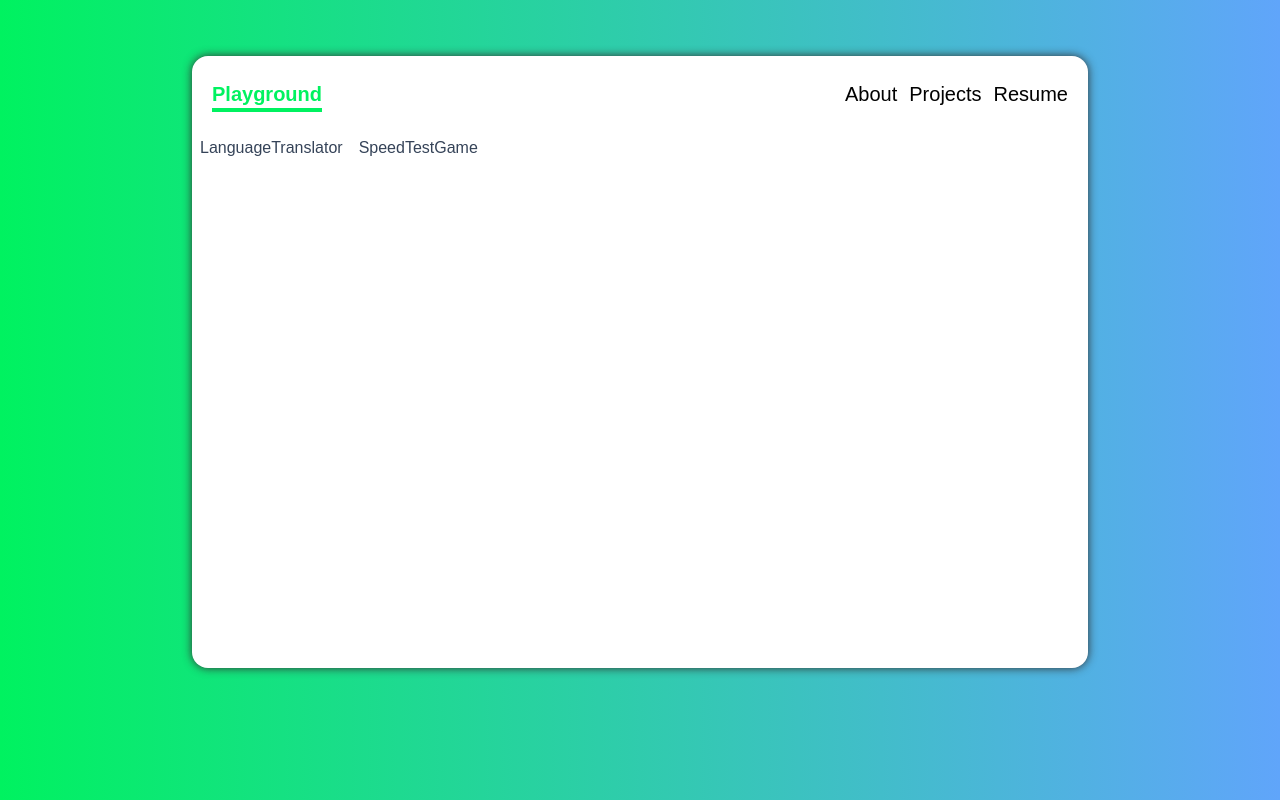
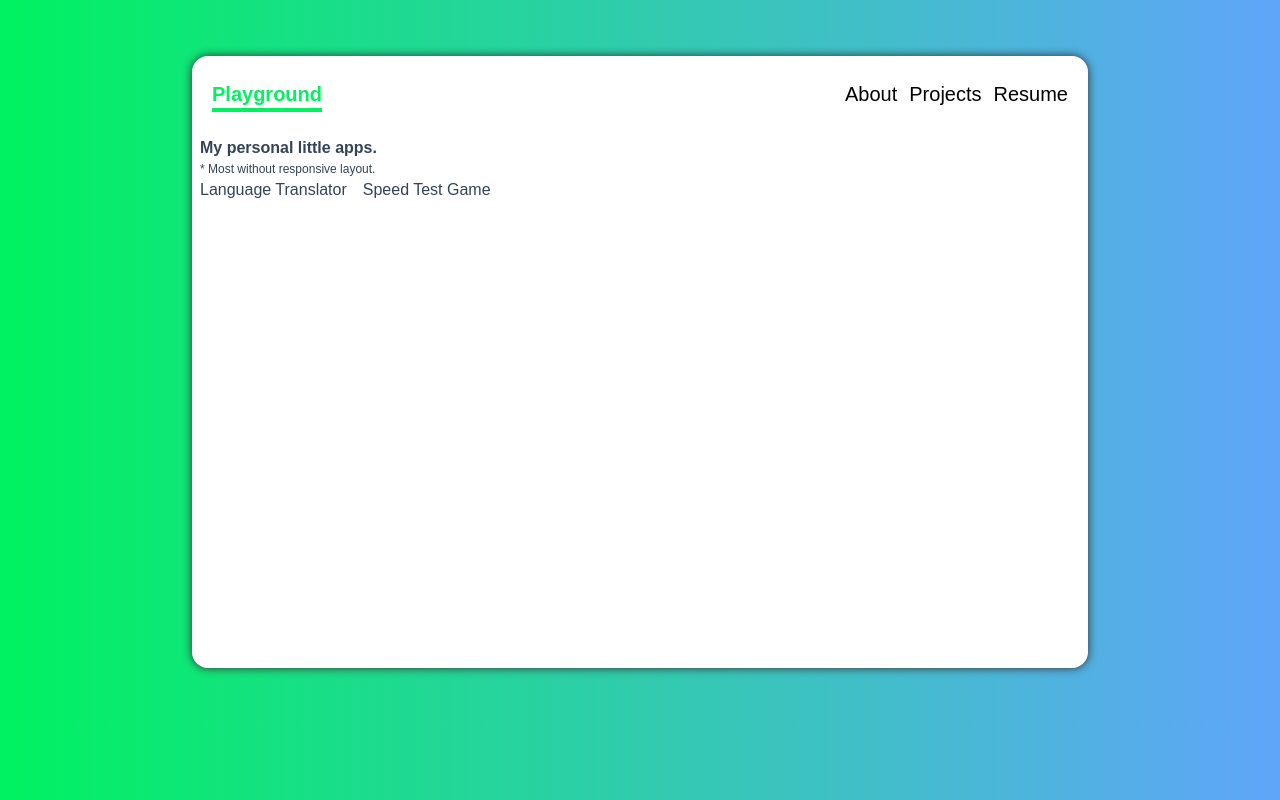
Before and after one commit to lazarevartur/portfolio, a Next.js app: page /playground in a window 1280 px wide. Built offline with nearby package versions, Linux system fonts and the light colour scheme.

Commit message:
feat: Update info on playground page, added hover effect on links

```diff
--- a/pages/playground/[id].tsx
+++ b/pages/playground/[id].tsx
@@ -1,6 +1,8 @@
 import { useMemo } from "react";
 import { useRouter } from "next/router";
 import { PLAYGROUND_COMPONENTS } from "../../src/config";
+
+import s from "../../src/styles/styles.module.scss";
 
 const PlaygroundItem = () => {
   const router = useRouter();
@@ -18,7 +20,10 @@ const PlaygroundItem = () => {
   return (
     <div>
       <div>
-        <span className="mx-2 my-1 cursor-pointer" onClick={router.back}>
+        <span
+          className={`mx-2 my-1 cursor-pointer ${s.hover_link}`}
+          onClick={router.back}
+        >
           Go back
         </span>
       </div>
--- a/pages/playground/index.tsx
+++ b/pages/playground/index.tsx
@@ -2,15 +2,21 @@ import { FC } from "react";
 import { useRouter } from "next/router";
 import { playgroundMenuItems } from "../../src/routes";
 import Link from "next/link";
+
+import s from "../../src/styles/styles.module.scss";
 
 const Index: FC = () => {
   const router = useRouter();
 
   return (
     <div className="min-h-[532px]">
+      <div className="mx-2">
+        <h3 className='font-bold'>My personal little apps.</h3>
+        <h5 className='text-[12px]'>* Most without responsive layout.</h5>
+      </div>
       {playgroundMenuItems.map((item, index) => (
         <Link href={item.link} key={index}>
-          <a className="mx-2 my-1 cursor-pointer">{item.name}</a>
+          <a className={`mx-2 my-1 cursor-pointer ${s.hover_link}`}>{item.name}</a>
         </Link>
       ))}
     </div>
--- a/pages/resume.tsx
+++ b/pages/resume.tsx
@@ -15,6 +15,31 @@ const Resume = () => {
     >
       {/* {edu} */}
       <div className="grid gap-6 md:grid-cols-2">
+        <motion.div variants={fadeInUp} initial="initial" animate="animate">
+          <h5 className="my-3 text-2xl font-bold">Experience</h5>
+          <div>
+            <h5 className="my-2 text-xl font-bold">
+              Front-End Developer 2021 - present
+            </h5>
+            <p>
+              <a href="pages/resume" target="_blank" rel="noreferrer">
+                Blaize
+              </a>
+            </p>
+          </div>
+          <div>
+            <h5 className="my-2 text-xl font-bold">
+              Full Stack Developer 2019-2020
+            </h5>
+            <p>Mirax company</p>
+          </div>
+          <div>
+            <h5 className="my-2 text-xl font-bold">
+              Full Stack Developer 2017-2018
+            </h5>
+            <p>Freelance</p>
+          </div>
+        </motion.div>
         <motion.div variants={fadeInUp} initial="initial" animate="animate">
           <h5 className="my-3 text-2xl font-bold">Education</h5>
           <div>
@@ -35,31 +60,6 @@ const Resume = () => {
           </div>
         </motion.div>
 
-        <motion.div variants={fadeInUp} initial="initial" animate="animate">
-          <h5 className="my-3 text-2xl font-bold">Experience</h5>
-          <div>
-            <h5 className="my-2 text-xl font-bold">
-              Front-End Developer 2021 - present
-            </h5>
-            <p>
-              <a href="pages/resume" target="_blank" rel="noreferrer">
-                Blaize
-              </a>
-            </p>
-          </div>
-          <div>
-            <h5 className="my-2 text-xl font-bold">
-              Full Stack Developer 2019-2021
-            </h5>
-            <p>Mirax company</p>
-          </div>
-          <div>
-            <h5 className="my-2 text-xl font-bold">
-              Full Stack Developer 2017-2018
-            </h5>
-            <p>Freelance</p>
-          </div>
-        </motion.div>
       </div>
 
       {/* {lang} */}
--- a/src/components/Navbar.tsx
+++ b/src/components/Navbar.tsx
@@ -4,6 +4,7 @@ import React, { FC, useState } from "react";
 
 import { findPageNameByLink } from "../utils";
 import { pages } from "../routes";
+import s from "../styles/styles.module.scss";
 
 interface LinkItemProps {
   disable: boolean;
@@ -18,7 +19,7 @@ const LinkItem: FC<LinkItemProps> = ({ disable, link, name, onClick }) => {
   return (
     <Link href={link}>
       <a onClick={() => onClick(name)}>
-        <span className="transition-colors hover:text-green">{name}</span>
+        <span className={s.hover_link}>{name}</span>
       </a>
     </Link>
   );
--- a/src/routes/index.ts
+++ b/src/routes/index.ts
@@ -20,11 +20,11 @@ export const pages = [
 
 export const playgroundMenuItems = [
   {
-    name: "LanguageTranslator",
+    name: "Language Translator",
     link: APP_LINKS.playground + PLAYGROUND_LINKS.LanguageTranslator,
   },
   {
-    name: "SpeedTestGame",
+    name: "Speed Test Game",
     link: APP_LINKS.playground + PLAYGROUND_LINKS.SpeedTestGame,
   },
 ];
--- a/src/styles/styles.module.scss
+++ b/src/styles/styles.module.scss
@@ -52,3 +52,7 @@
 .imgBx {
   @apply relative h-52 w-52 bg-white mt-5 shadow-def border-4;
 }
+
+.hover_link {
+  @apply transition-colors hover:text-green
+}
```
